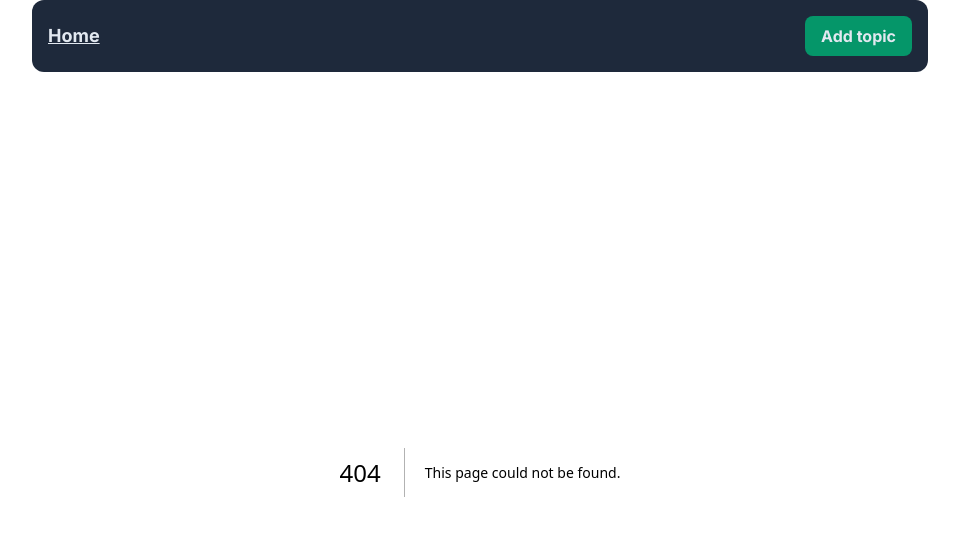
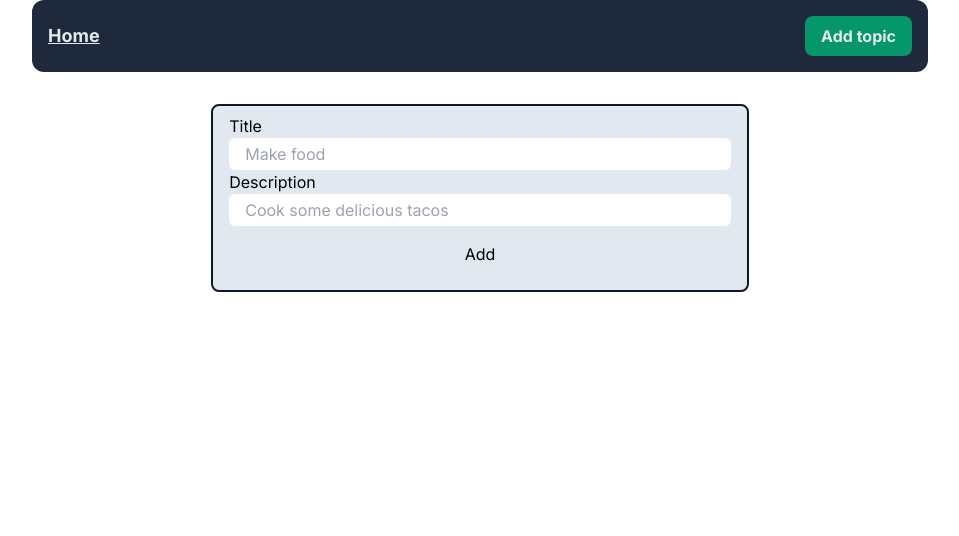
Before and after one commit to faun3/next13-simple-crud, a Next.js app: page /add-topic in a window 1280 px wide. Before the commit this address had no page. Shown: the top 536 px of the page, without its empty margins (160-1119 px from the left). Built offline with nearby package versions, Linux system fonts and the light colour scheme.

Commit message:
write atrocious styles for form

```diff
--- /dev/null
+++ b/app/add-topic/page.tsx
@@ -0,0 +1,34 @@
+const page = () => {
+  return (
+    <form
+      action=""
+      className="w-full md:w-[60%] mx-auto my-8 rounded-lg border-2 border-slate-900 py-2 px-4 bg-slate-200">
+      <div>
+        <label htmlFor="title" className="block">
+          Title
+        </label>
+        <input
+          type="text"
+          name="title"
+          id="title"
+          placeholder="Make food"
+          className="rounded-md px-4 py-1 w-full"
+        />
+      </div>
+      <div>
+        <label htmlFor="desc" className="block">
+          Description
+        </label>
+        <input
+          type="text"
+          name="desc"
+          id="desc"
+          placeholder="Cook some delicious tacos"
+          className="rounded-md px-4 py-1 w-full"
+        />
+      </div>
+      <button className="block mx-auto my-4">Add</button>
+    </form>
+  );
+};
+export default page;
```
